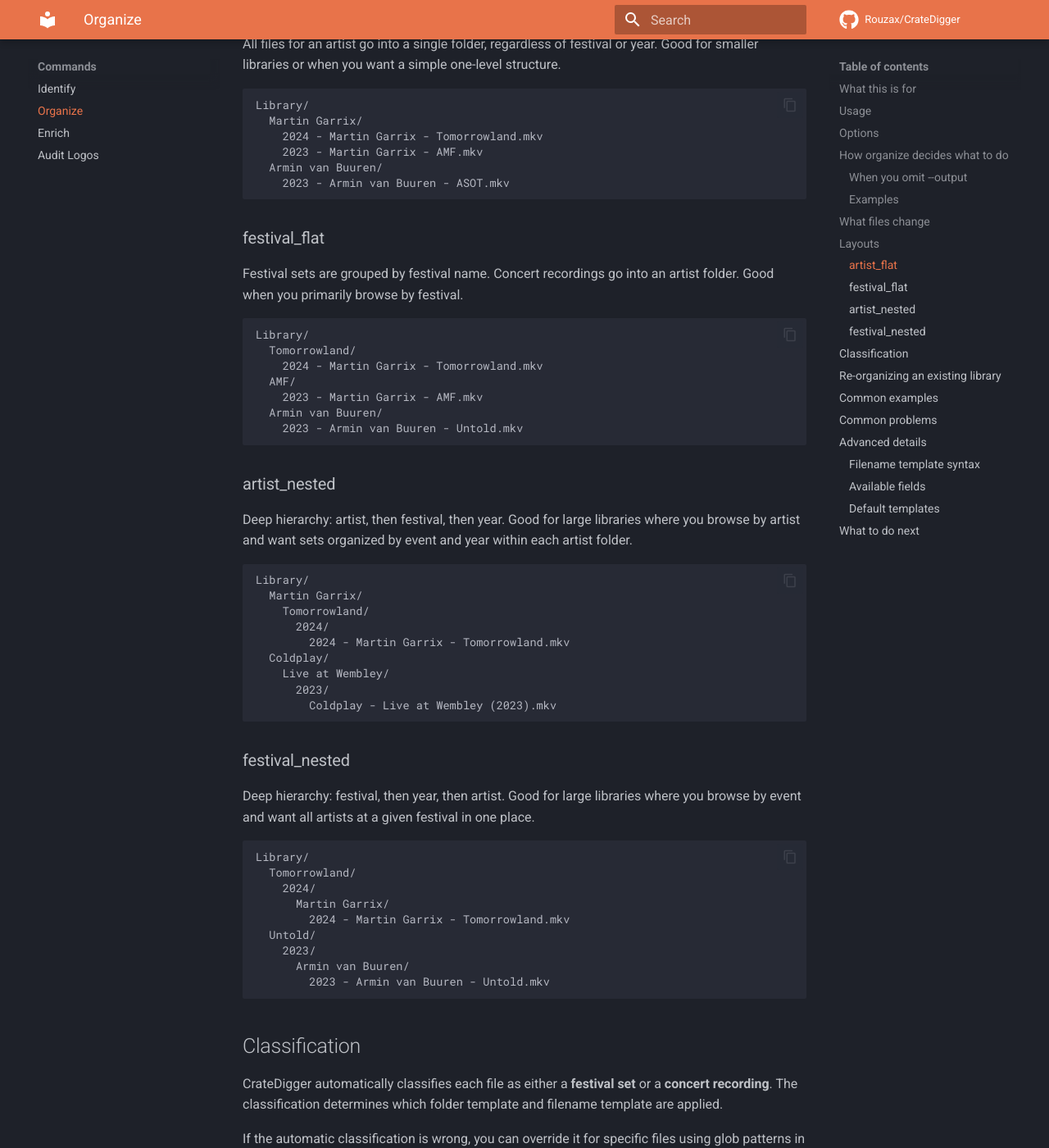
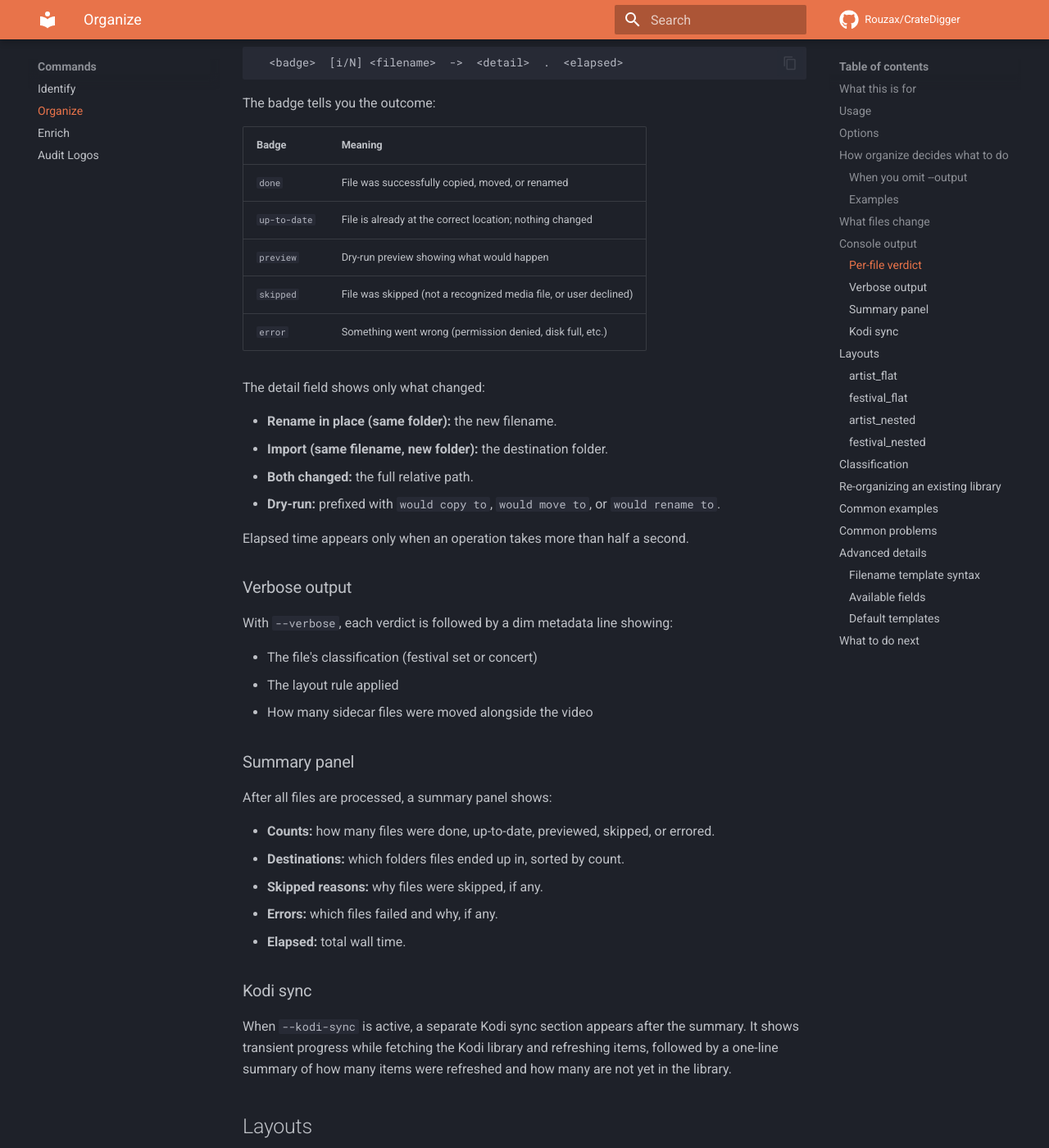
Before and after one commit to Rouzax/CrateDigger, an MkDocs documentation site: the page built from docs/commands/organize.md, in a window 1280 px wide and 1400 px high, scrolled down 3789 px. Shown: the whole window at 82% size. Built offline with MkDocs 1.6.1 and Material for MkDocs 9.7.7, drawn with Linux system fonts in a browser that asks for light colours; comment, search, counter and statistics services are not loaded; some of the changed text lies outside the part shown.

Commit message:
docs(organize): add console output section documenting verdict and summary shapes

````diff
--- a/docs/commands/organize.md
+++ b/docs/commands/organize.md
@@ -123,6 +123,61 @@ are handled differently:
   move, they stay in the original folder.
 
 The `.cratedigger/` marker folder is created inside the output library on the first run.
+
+## Console output
+
+When you run `organize`, CrateDigger shows one line per file describing what happened.
+
+### Per-file verdict
+
+Each file gets a single result line in this format:
+
+```
+  <badge>  [i/N] <filename>  ->  <detail>  .  <elapsed>
+```
+
+The badge tells you the outcome:
+
+| Badge | Meaning |
+|-------|---------|
+| `done` | File was successfully copied, moved, or renamed |
+| `up-to-date` | File is already at the correct location; nothing changed |
+| `preview` | Dry-run preview showing what would happen |
+| `skipped` | File was skipped (not a recognized media file, or user declined) |
+| `error` | Something went wrong (permission denied, disk full, etc.) |
+
+The detail field shows only what changed:
+
+- **Rename in place (same folder):** the new filename.
+- **Import (same filename, new folder):** the destination folder.
+- **Both changed:** the full relative path.
+- **Dry-run:** prefixed with `would copy to`, `would move to`, or `would rename to`.
+
+Elapsed time appears only when an operation takes more than half a second.
+
+### Verbose output
+
+With `--verbose`, each verdict is followed by a dim metadata line showing:
+
+- The file's classification (festival set or concert)
+- The layout rule applied
+- How many sidecar files were moved alongside the video
+
+### Summary panel
+
+After all files are processed, a summary panel shows:
+
+- **Counts:** how many files were done, up-to-date, previewed, skipped, or errored.
+- **Destinations:** which folders files ended up in, sorted by count.
+- **Skipped reasons:** why files were skipped, if any.
+- **Errors:** which files failed and why, if any.
+- **Elapsed:** total wall time.
+
+### Kodi sync
+
+When `--kodi-sync` is active, a separate Kodi sync section appears after the summary. It
+shows transient progress while fetching the Kodi library and refreshing items, followed by
+a one-line summary of how many items were refreshed and how many are not yet in the library.
 
 ## Layouts
 
````
